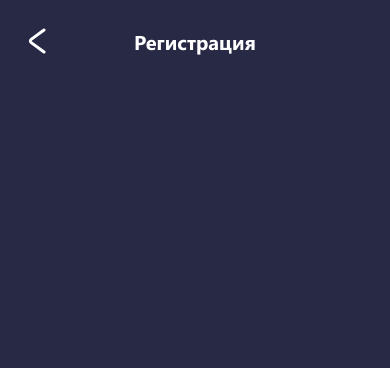
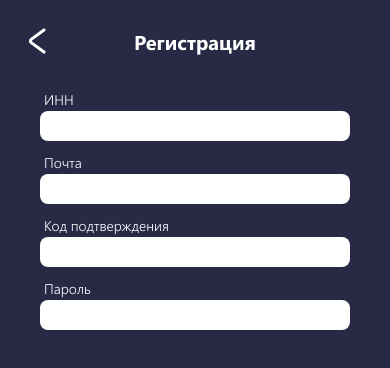
Before and after one commit to cutymurphy/quality_control_mob, a React Native app: screen /Registration in a window 390 px wide. Shown: the top 368 px of the page. Built offline with nearby package versions, Linux system fonts and the light colour scheme.

Commit message:
[feat]: added input component

```diff
--- /dev/null
+++ b/src/components/atoms/Input/Input.tsx
@@ -0,0 +1,39 @@
+import React, { FC } from "react";
+import { IInput } from "./types";
+import { Text, TextInput, View } from "react-native";
+import { styles } from "./styles";
+import { palette } from "../../../constants/palette";
+
+const Input: FC<IInput> = ({
+  value,
+  label,
+  customStyles,
+  onChangeText,
+  placeholder,
+  keyboardType = "default",
+  keyboardAppearance = "default",
+  inputMode = "text",
+  maxLength,
+  secureTextEntry = false,
+}) => {
+  return (
+    <View style={styles.container}>
+      {label && <Text style={styles.label}>{label}</Text>}
+      <TextInput
+        style={[styles.input, customStyles]}
+        onChangeText={onChangeText}
+        value={value}
+        placeholder={placeholder}
+        placeholderTextColor={palette.brightBlue}
+        keyboardType={keyboardType}
+        keyboardAppearance={keyboardAppearance}
+        inputMode={inputMode}
+        maxLength={maxLength}
+        cursorColor={palette.black}
+        secureTextEntry={secureTextEntry}
+      />
+    </View>
+  );
+};
+
+export default Input;
--- /dev/null
+++ b/src/components/atoms/Input/index.ts
@@ -0,0 +1,3 @@
+import Input from './Input';
+
+export default Input;
--- /dev/null
+++ b/src/components/atoms/Input/styles.ts
@@ -0,0 +1,29 @@
+import { StyleSheet } from "react-native";
+import { palette } from "../../../constants/palette";
+import { fonts } from "../../../constants/fonts";
+
+export const styles = StyleSheet.create({
+  container: {
+    gap: 2,
+  },
+  label: {
+    color: palette.mainText,
+    fontFamily: fonts.default_500,
+    fontSize: 14,
+    lineHeight: 19,
+    paddingLeft: 4,
+  },
+  input: {
+    backgroundColor: palette.white,
+    borderRadius: 8,
+    height: 30,
+    paddingVertical: 0,
+    paddingHorizontal: 8,
+    color: palette.black,
+    fontFamily: fonts.default_500,
+    fontSize: 14,
+    lineHeight: 19,
+    textAlignVertical: "center",
+    includeFontPadding: false,
+  },
+});
--- /dev/null
+++ b/src/components/atoms/Input/types.ts
@@ -0,0 +1,19 @@
+import {
+  InputModeOptions,
+  KeyboardTypeOptions,
+  StyleProp,
+  TextStyle,
+} from "react-native";
+
+export interface IInput {
+  value?: string;
+  label?: string;
+  customStyles?: StyleProp<TextStyle>;
+  onChangeText?: (text: string) => void;
+  placeholder?: string;
+  keyboardType?: KeyboardTypeOptions;
+  keyboardAppearance?: "default" | "light" | "dark";
+  inputMode?: InputModeOptions;
+  maxLength?: number;
+  secureTextEntry?: boolean;
+}
--- a/src/components/pages/Registration/Registration.tsx
+++ b/src/components/pages/Registration/Registration.tsx
@@ -1,16 +1,54 @@
-import React from "react";
+import React, { useState } from "react";
 import { View } from "react-native";
 import { styles } from "./styles";
 import GradientPageTemplate from "../../templates/GradientPageTemplate";
 import Header from "../../molecules/Header";
+import Input from "../../atoms/Input";
 
 // eslint-disable-next-line react/prop-types
-const Registration = ({ navigation }) => (
+const Registration = ({ navigation }) => {
+  const [inn, setInn] = useState<number | null>();
+  const [email, setEmail] = useState<string>("");
+  const [code, setCode] = useState<number | null>();
+  const [password, setPassword] = useState<string>("");
+
+  return (
     <GradientPageTemplate>
       <View style={styles.wrapper}>
         <Header />
+        <View style={styles.fields}>
+          <Input
+            label="ИНН"
+            value={inn?.toString()}
+            onChangeText={(text) => setInn(text === "" ? null : +text)}
+            inputMode="numeric"
+            maxLength={12}
+          />
+          <Input
+            label="Почта"
+            value={email}
+            onChangeText={(text) => setEmail(text)}
+            inputMode="email"
+            maxLength={254}
+          />
+          <Input
+            label="Код подтверждения"
+            value={code?.toString()}
+            onChangeText={(text) => setCode(text === "" ? null : +text)}
+            inputMode="numeric"
+            maxLength={6}
+          />
+          <Input
+            label="Пароль"
+            value={password}
+            onChangeText={(text) => setPassword(text)}
+            inputMode="text"
+            secureTextEntry
+          />
+        </View>
       </View>
     </GradientPageTemplate>
   );
+};
 
 export default Registration;
--- a/src/components/pages/Registration/styles.ts
+++ b/src/components/pages/Registration/styles.ts
@@ -5,4 +5,10 @@ export const styles = StyleSheet.create({
     flex: 1,
     padding: 28,
   },
+  fields: {
+    paddingTop: 36,
+    paddingBottom: 52,
+    paddingHorizontal: 12,
+    gap: 12,
+  },
 });
```
Lines whose indentation alone changed are shown as unchanged.
